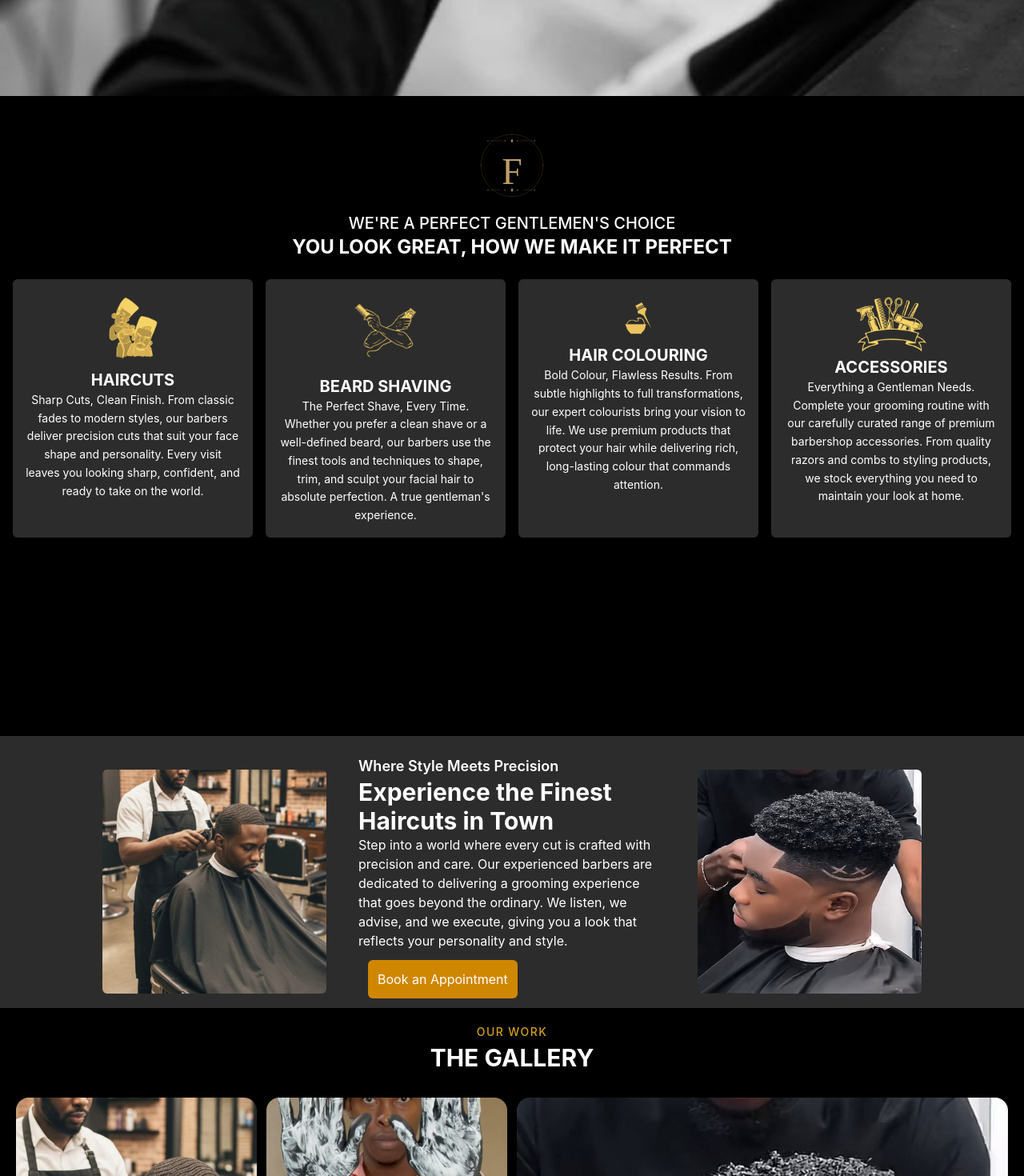
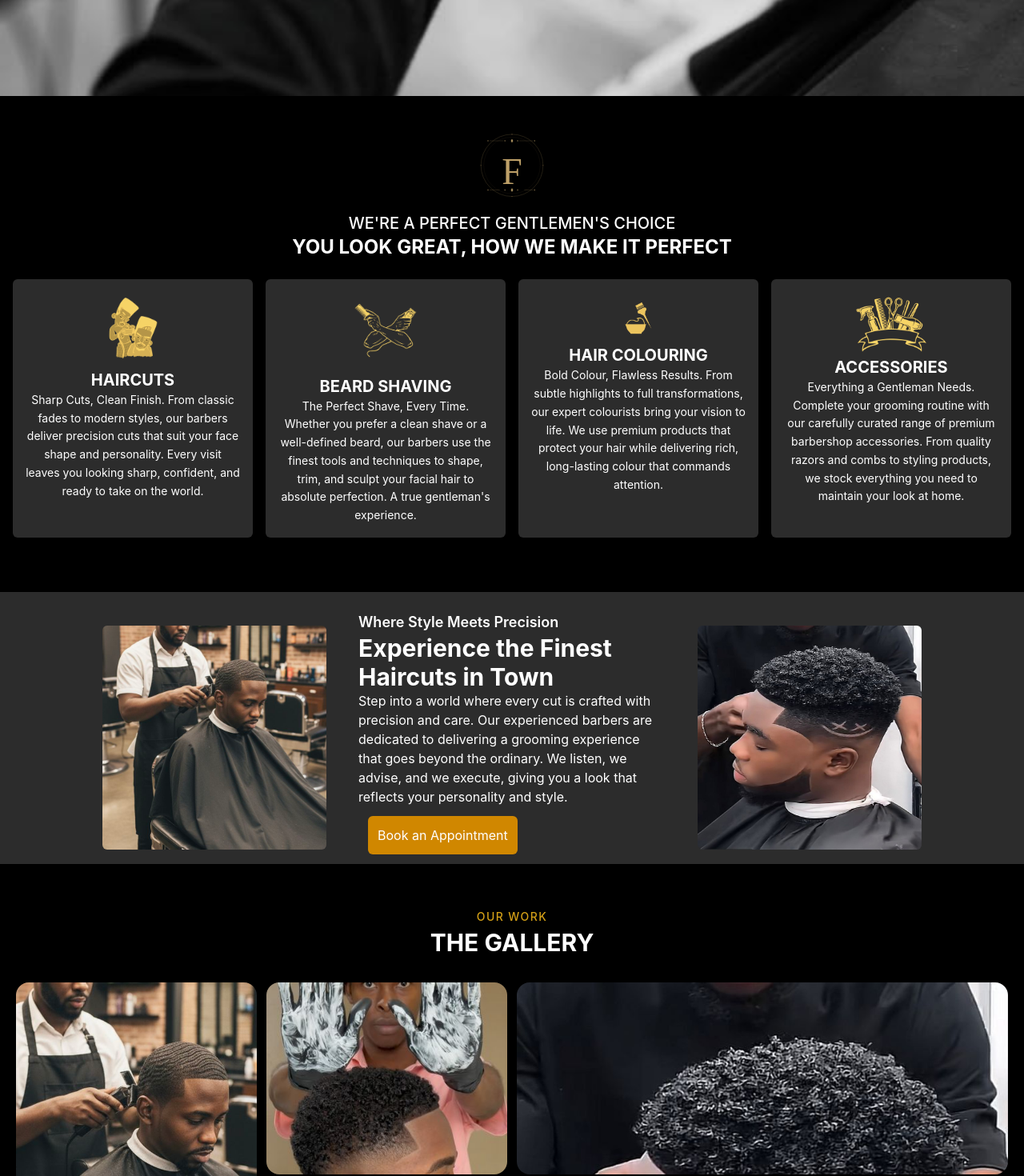
Before and after one commit to Oc-Paschal/BARBER-LANDING-PAGE, a React (Vite) app: page / in a window 1280 px wide. Shown: the part 680-2150 px from the top of the page at 80% size. Built offline with nearby package versions, Linux system fonts and the light colour scheme.

Commit message:
fixed a bug on tablet view

```diff
--- a/src/Component/ContactUs.jsx
+++ b/src/Component/ContactUs.jsx
@@ -20,7 +20,7 @@ const ContactUs = () => {
   };
 
   return (
-    <div id="Contact" className="bg-black min-h-screen text-white px-4 py-16">
+    <div id="Contact" className="bg-black text-white px-4 py-16">
       {/* Header */}
       <div className="text-center mb-12">
         <p className="text-yellow-500 text-lg font-semibold uppercase tracking-widest">
--- a/src/Component/Feature.jsx
+++ b/src/Component/Feature.jsx
@@ -6,7 +6,7 @@ const Feature = () => {
   const { tagline, title, description, buttonText, rightImage, leftImage } = data.features;
 
   return (
-    <div className="text-white flex items-center justify-center bg-[#2C2C2C] gap-10 pt-6">
+    <div className="text-white flex items-center justify-center bg-[#2C2C2C] gap-10 pt-6 my-9">
       <div>
         <img src={rightImage} alt="Feature Image" className="w-70 rounded-md" />
       </div>
--- a/src/Component/HeroSection.jsx
+++ b/src/Component/HeroSection.jsx
@@ -12,7 +12,7 @@ const HeroSection = () => {
          <span className="text-yellow-500"> Premium grooming </span>experience in the heart of Lagos
         </p>
         <div className="flex items-center justify-center p-3">
-        <button className=" flex text-center bg-yellow-600 p-3 rounded-sm hover:bg-yellow-500 cursor-pointer">Book Appointment</button></div>
+        <button id="#Contact" className=" flex text-center bg-yellow-600 p-3 rounded-sm hover:bg-yellow-500 cursor-pointer">Book Appointment</button></div>
       </div>
     </div>
   );
--- a/src/Component/Navbar.jsx
+++ b/src/Component/Navbar.jsx
@@ -27,7 +27,7 @@ const Navbar = () => {
 
       </nav>
       <div>
-         <a href="#" className="bg-yellow-600 p-3 w-20 rounded-md hover:bg-yellow-500 cursor-pointer">
+         <a href="#Contact" className="bg-yellow-600 p-3 w-20 rounded-md hover:bg-yellow-500 cursor-pointer">
           Contact Us
         </a>
 
--- a/src/Component/Services.jsx
+++ b/src/Component/Services.jsx
@@ -1,44 +1,3 @@
-// import React from "react";
-// import data from "../data.json";
-// import logs from "../../public/images/barber_script_logo_F.svg";
-
-// const Services = () => {
-//   return (
-//     <div id="Services" className="bg-black h-screen text-white sm:px-2 md:px-1">
-//       <div>
-//         <div className="flex items-center justify-center ">
-//           <img src={logs} alt="logs image" className="w-60 " />
-//         </div>
-//         <div className="flex items-center justify-center text-xl font-medium ">
-//           <p>WE'RE A PERFECT GENTLEMEN'S CHOICE</p>
-//         </div>
-//         <div className="flex items-center justify-center text-2xl font-bold">
-//           <h1>YOU LOOK GREAT, HOW WE MAKE IT PERFECT</h1>
-//         </div>
-//       </div>
-//       <div className="grid sm:grid-rows-1 md:grid-cols-4 gap-4 pt-6">
-//         {data.services.map((service) => (
-//           <div key={service.id} className="p-4 bg-[#2C2C2C] rounded-md">
-//             <img
-//               src={service.images}
-//               alt={service.title}
-//               className={`w-24 mx-auto [filter:invert(72%)_sepia(75%)_saturate(280%)_hue-rotate(5deg)]`}
-//             />
-//             <h1 className="text-xl font-bold text-center">{service.title}</h1>
-//             <p className="text-center text-sm leading-relaxed">
-//               {service.description}
-//             </p>
-//           </div>
-//         ))}
-//       </div>
-//     </div>
-//   );
-// };
-
-// export default Services;
-
-
-
 
 import React from "react";
 import data from "../data.json";
@@ -46,7 +5,7 @@ import logs from "../../public/images/barber_script_logo_F.svg";
 
 const Services = () => {
   return (
-    <div id="Services" className="bg-black min-h-screen text-white px-4 py-8">
+    <div id="Services" className="bg-black  text-white px-4 py-8">
       <div>
         <div className="flex items-center justify-center">
           <img src={logs} alt="logs image" className="w-60" />
@@ -58,7 +17,7 @@ const Services = () => {
           <h1>YOU LOOK GREAT, HOW WE MAKE IT PERFECT</h1>
         </div>
       </div>
-      <div className="grid grid-cols-1 sm:grid-cols-2 md:grid-cols-4 gap-4 pt-6">
+      <div className="grid grid-cols-1 sm:grid-cols-2 lg:grid-cols-4 gap-4 pt-6">
         {data.services.map((service) => (
           <div key={service.id} className="p-4 bg-[#2C2C2C] rounded-md">
             <img
```
